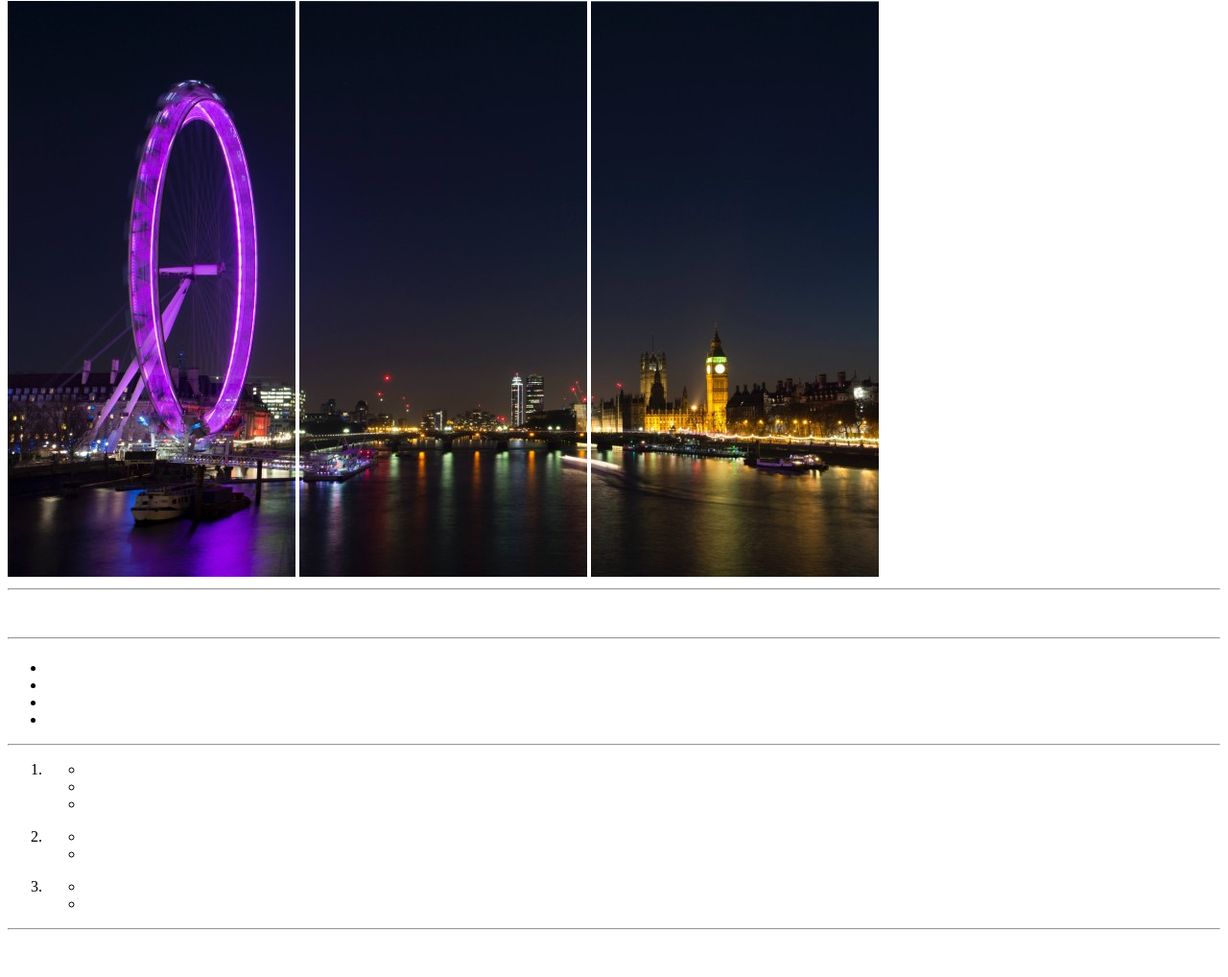
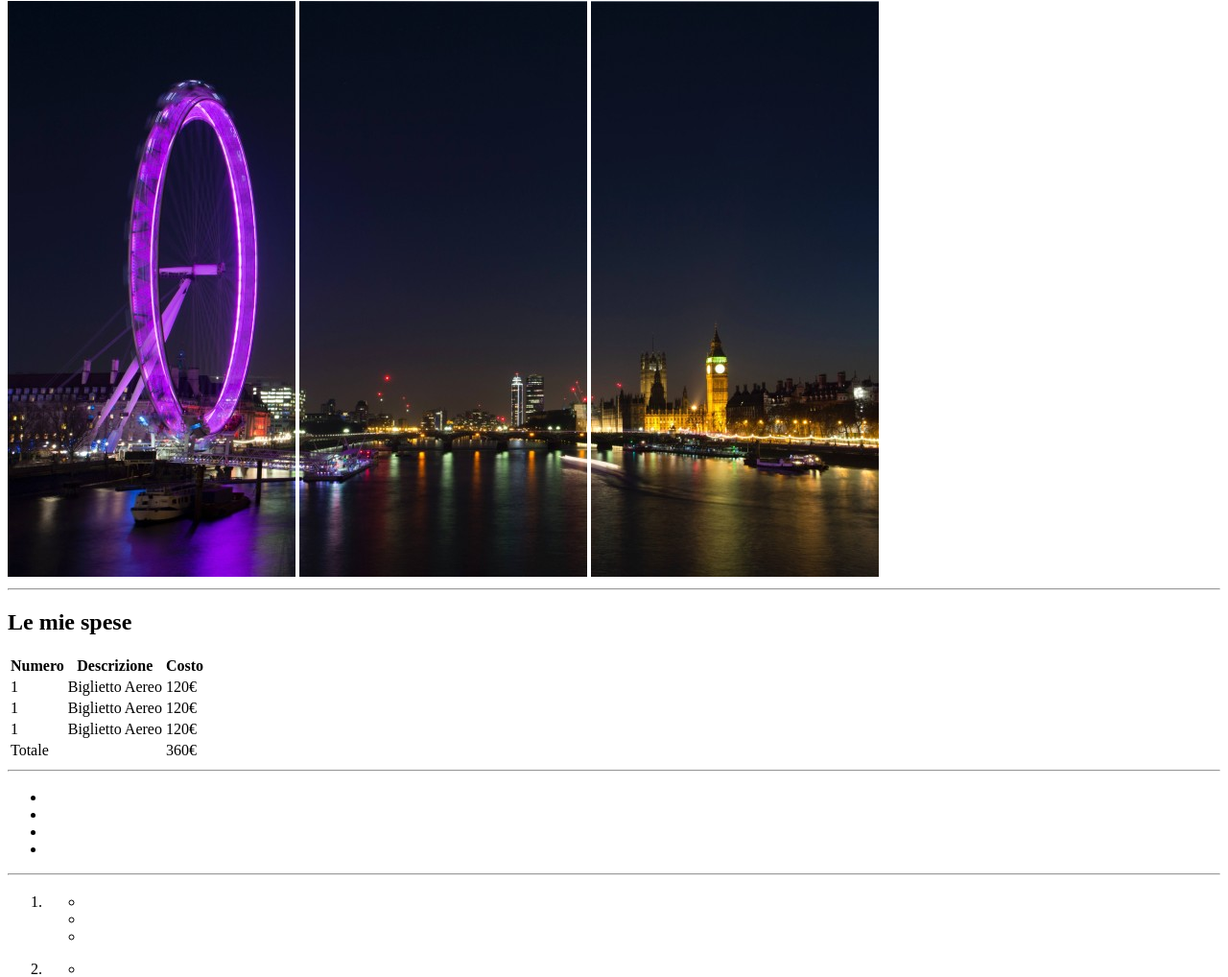
Before and after one commit to Bravehearts19/html-london-trip, a plain HTML site: page index.html in a window 1280 px wide. Shown: the part 79-1097 px from the top of the page at 96% size. Drawn offline with Linux system fonts and the light colour scheme.

Commit message:
Table visibile e aggiunta e correzione h

```diff
--- a/index.html
+++ b/index.html
@@ -21,21 +21,21 @@
 
         <main>
             <section>
-                <h3></h3>
+                <h2>Le mie spese</h2>
 
                 <table>
                     </thead>
                         <tr>
                             <th>
-
+                                Numero
                             </th>
 
                             <th>
-
+                                Descrizione
                             </th>
 
                             <th>
-
+                                Costo
                             </th>
                         </tr>
                     <thead>
@@ -43,7 +43,51 @@
                     <tbody>
                         <tr>
                             <td>
+                                1
+                            </td>
 
+                            <td>
+                                Biglietto Aereo
+                            </td>
+
+                            <td>
+                                120€
+                            </td>
+                        </tr>
+
+                        <tr>
+                            <td>
+                                1
+                            </td>
+
+                            <td>
+                                Biglietto Aereo
+                            </td>
+
+                            <td>
+                                120€
+                            </td>
+                        </tr>
+
+                        <tr>
+                            <td>
+                                1
+                            </td>
+
+                            <td>
+                                Biglietto Aereo
+                            </td>
+
+                            <td>
+                                120€
+                            </td>
+                        </tr>
+                    </tbody>
+
+                    <tfoot>
+                        <tr>
+                            <td>
+                                Totale
                             </td>
 
                             <td>
@@ -51,51 +95,7 @@
                             </td>
 
                             <td>
-
-                            </td>
-                        </tr>
-
-                        <tr>
-                            <td>
-
-                            </td>
-
-                            <td>
-
-                            </td>
-
-                            <td>
-
-                            </td>
-                        </tr>
-
-                        <tr>
-                            <td>
-
-                            </td>
-
-                            <td>
-
-                            </td>
-
-                            <td>
-
-                            </td>
-                        </tr>
-                    </tbody>
-
-                    <tfoot>
-                        <tr>
-                            <td>
-
-                            </td>
-
-                            <td>
-
-                            </td>
-
-                            <td>
-
+                                360€
                             </td>
                         </tr>
                     </tfoot>
@@ -105,7 +105,8 @@
             <hr>
 
             <section>
-                <h4></h4>
+                <h3></h3>
+
                 <ul>
                     <li>
 
@@ -128,6 +129,8 @@
             <hr>
 
             <section>
+                <h3></h3>
+
                 <ol>
                     <li>
                         <p>
@@ -184,7 +187,7 @@
 
         <footer>
             <section>
-                <h4></h4>
+                <h3></h3>
 
                 <img src="" alt="">
                 <img src="" alt="">
```
